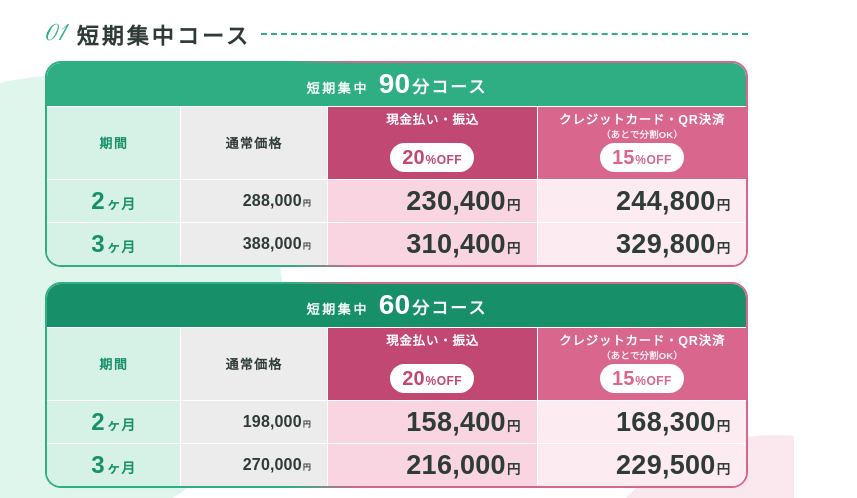
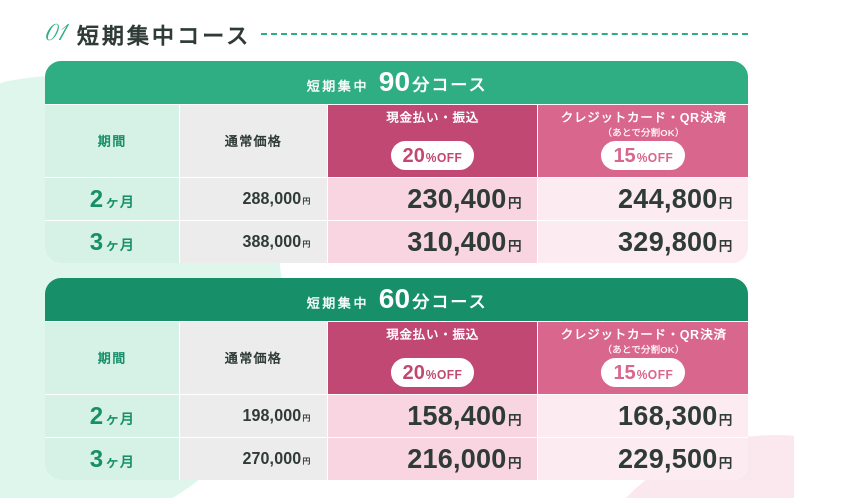
Before and after one commit to y0121denya-stack/production, a plain HTML site: page price-menu/campaign.html in a window 1280 px wide. Shown: the part 245-743 px from the top of the page, without its empty margins (0-857 px from the left). Drawn offline with Linux system fonts and the light colour scheme; a web font is replaced by a local one.

Commit message:
キャンペーン：比較表の外枠をなくす
Co-Authored-By: Claude Opus 5.5 <noreply@anthropic.com>
Claude-Session: https://claude.ai/code/session_01VFahEGLAsrbM131CMXgRgv

```diff
--- a/price-menu/campaign.html
+++ b/price-menu/campaign.html
@@ -179,6 +179,8 @@
   .perk-b{padding-top:8px !important;padding-bottom:9px !important}
   .tax{margin-top:3px}
   footer{bottom:5mm}
+  /* 比較表の外枠をなくす（角丸はそのまま） */
+  .cmp-wrap{border:none !important;background:#fff !important}
 </style>
 </head>
 <body>
```
Also changed, not shown: price-menu/campaign.png, 1 other file.
